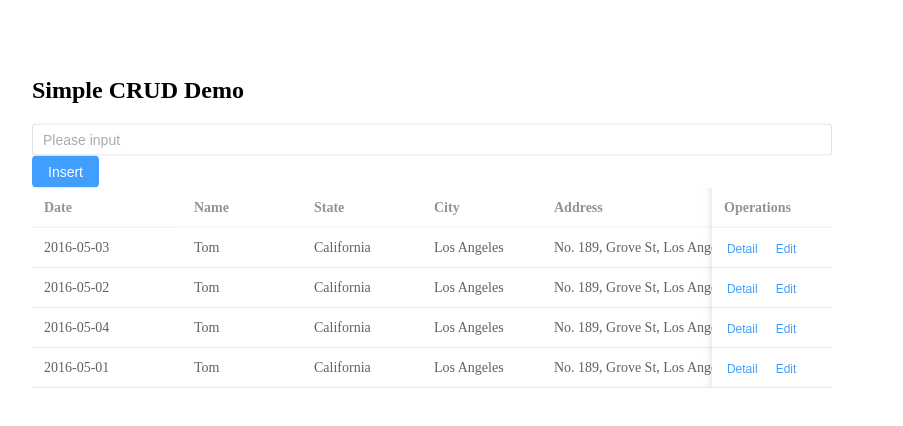
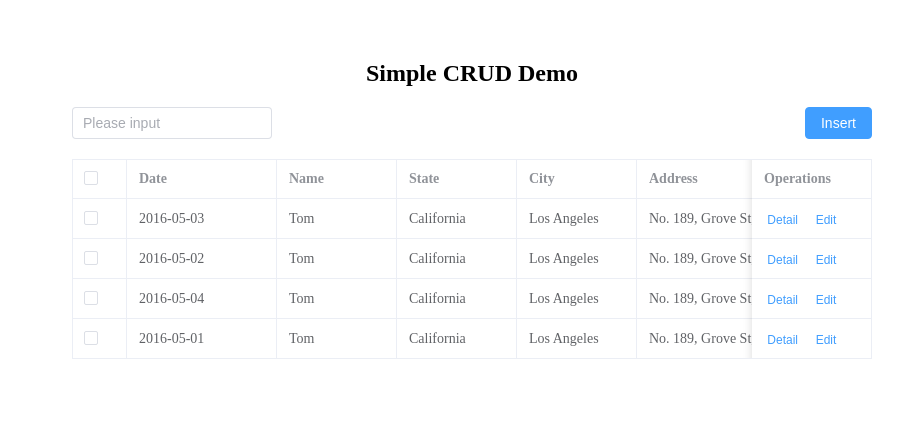
Before and after one commit to Dagwbl/vue3-demo, a Vue app: page / in a window 1280 px wide. Shown: the top 426 px of the page, without its empty margins (56-959 px from the left). Built offline with nearby package versions, Linux system fonts and the light colour scheme.

Commit message:
feat:布局优化,添加选择框

```diff
--- a/src/App.vue
+++ b/src/App.vue
@@ -1,12 +1,17 @@
 <template>
 <div class="table-box">
 <!--  Title-->
-  <h2>Simple CRUD Demo</h2>
+  <h2 class="title">Simple CRUD Demo</h2>
   <div class="query-box">
     <el-input v-model="queryInput" placeholder="Please input" />
     <el-button type="primary">Insert</el-button>
   </div>
-  <el-table :data="tableData" style="width: 100%">
+  <el-table     ref="multipleTableRef"
+                :data="tableData"
+                style="width: 100%"
+                @selection-change="handleSelectionChange"
+                border>
+    <el-table-column type="selection" width="55" label="Select"/>
     <el-table-column fixed prop="date" label="Date" width="150" />
     <el-table-column prop="name" label="Name" width="120" />
     <el-table-column prop="state" label="State" width="120" />
@@ -72,10 +77,19 @@
     tag: 'Office',
   },
 ]
+
+const multipleSelection = ref([])
 // 方法
 function rowClick(){
 alert("clicked.")
 }
+
+function handleSelectionChange (val) {
+  multipleSelection.value = val;
+  // console.log(multipleSelection.value)
+  console.log(val);
+}
+
 
 </script>
 
@@ -84,8 +98,19 @@
 .table-box {
   width: 800px;
   position: absolute;
+  /*margin: auto;*/
   top: 5%;
   left: 10%;
-  transform: translate(-5%,5%);
+}
+.title {
+  text-align: center;
+}
+.query-box{
+  display: flex;
+  justify-content: space-between;
+margin-bottom: 20px;
+}
+.el-input{
+  width: 200px;
 }
 </style>
```
